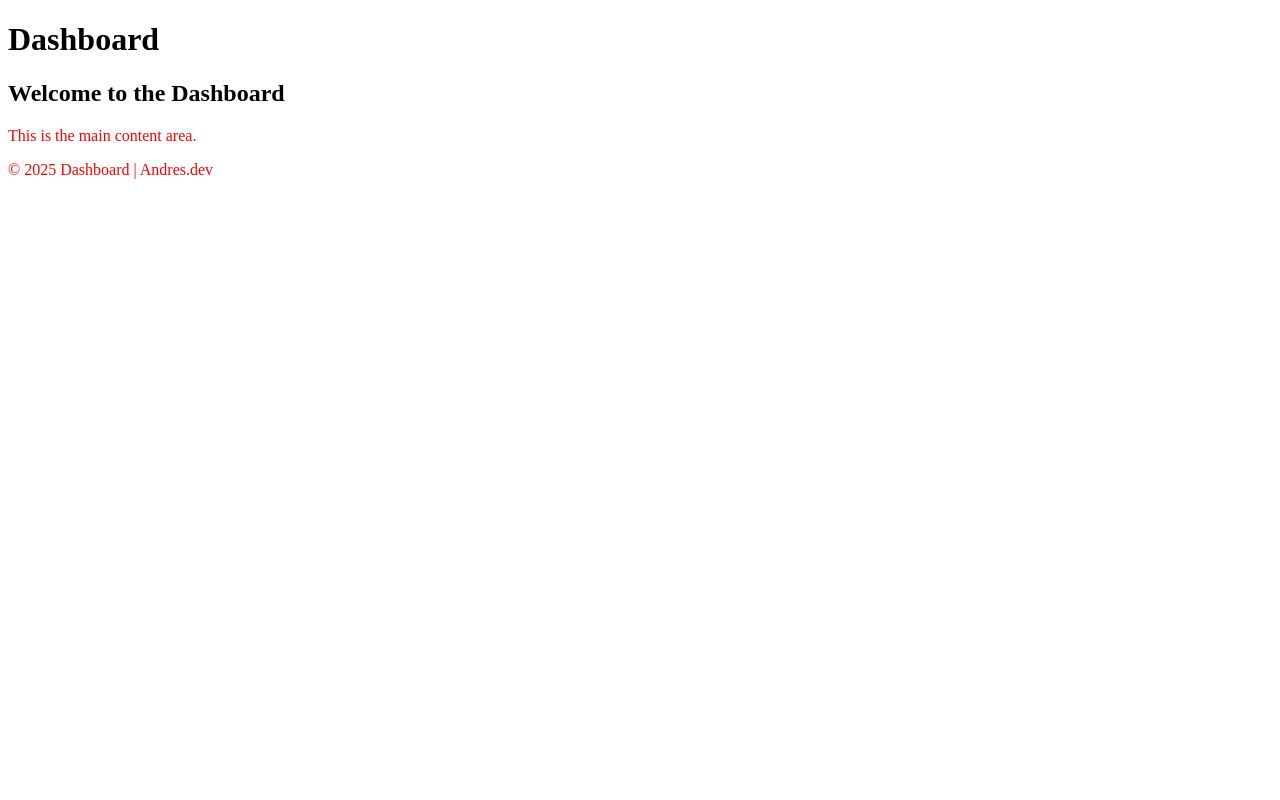
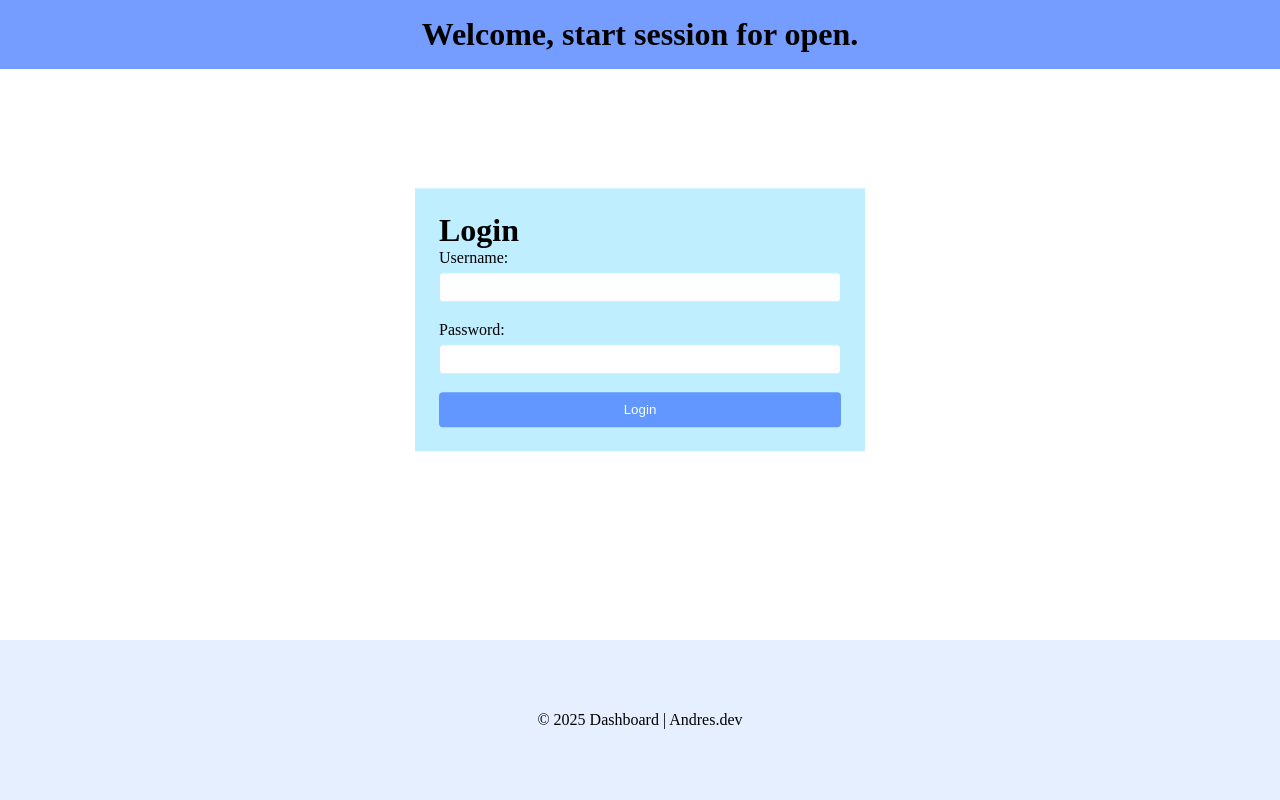
Before and after one commit to AndresDev-20/Minimarket_FullStack_Django, a Django app: page / in a window 1280 px wide. Run offline with Django 5.2, Linux system fonts and the light colour scheme.

Commit message:
First commit

```diff
--- a/static/css/style.css
+++ b/static/css/style.css
@@ -1,3 +1,64 @@
-p {
-    color: red;
+:root {
+  --primary-color: rgba(59, 114, 255, 0.701);
+  --secondary-color: rgb(230, 239, 255);
+  --tertiary-color: rgb(190, 238, 255);
 }
+
+* {
+  margin: 0;
+  padding: 0;
+  box-sizing: border-box;
+}
+
+.header {
+  background-color: var(--primary-color);
+  width: 100%;
+  text-align: center;
+  padding: 1em;
+}
+
+.login__container {
+  width: 100%;
+  max-width: 450px;
+  background-color: var(--tertiary-color);
+  padding: 1.5em;
+  position: absolute;
+  top: 40%;
+  left: 50%;
+  transform: translate(-50%, -50%);
+}
+
+.login__form {
+  display: flex;
+  flex-direction: column;
+  gap: 5px;
+}
+
+.form__input {
+  margin-bottom: 1em;
+  padding: 0.5em;
+  border: 1px solid var(--tertiary-color);
+  border-radius: 4px;
+}
+
+.form__button {
+  background-color: var(--primary-color);
+  color: white;
+  border: none;
+  padding: 0.75em;
+  border-radius: 4px;
+  cursor: pointer;
+}
+
+footer {
+  background-color: var(--secondary-color);
+  width: 100%;
+  text-align: center;
+  padding: 1em;
+  position: absolute;
+  bottom: 0;
+  height: 10em;
+  display: flex;
+  align-items: center;
+  justify-content: center;
+}
--- a/templates/index.html
+++ b/templates/index.html
@@ -1,6 +1,20 @@
 {% extends "layout/base.html" %}
 
+{% block header %}
+<h1>Welcome, start session for open.</h1>
+{% endblock %}
+
 {% block content %}
-<h2>Welcome to the Dashboard</h2>
-<p>This is the main content area.</p>
+<div class="login__container">
+  <h1>Login</h1>
+  <form class="login__form" action="">
+    <label class for="username">Username:</label>
+    <input class="form__input" type="text" id="username" name="username" required />
+
+    <label class for="password">Password:</label>
+    <input class="form__input" type="password" id="password" name="password" required />
+
+    <button class="form__button" type="submit">Login</button>
+  </form>
+</div>
 {% endblock %}
--- a/templates/layout/base.html
+++ b/templates/layout/base.html
@@ -8,8 +8,9 @@
     <link rel="stylesheet" href="{% static 'css/style.css' %}">
 </head>
 <body>
-    <header>
-        <h1>Dashboard</h1>
+    <header class="header">
+        {% block header %}
+        {% endblock %}
     </header>
 
     <main>
```
Also changed, not shown: xx.html (+12 -0 lines).
